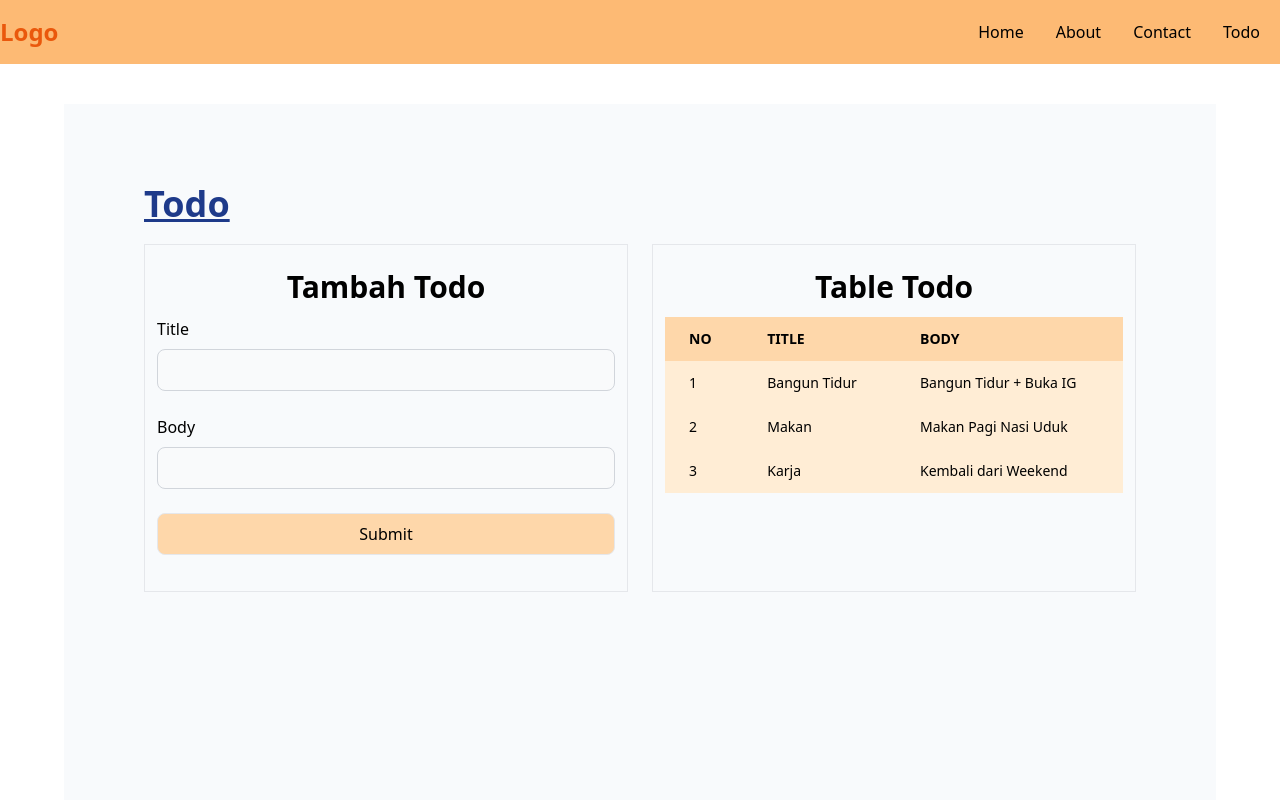
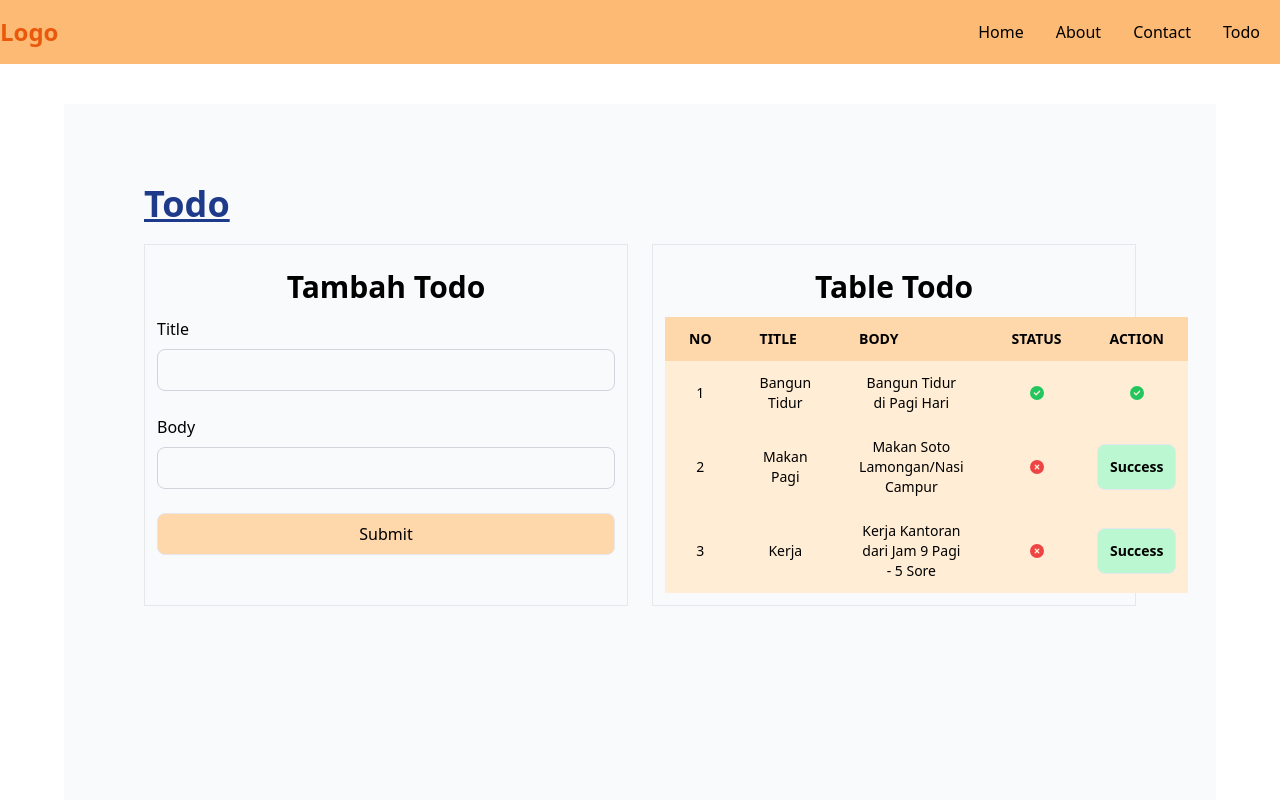
Before and after one commit to sayamelonk/ReactJS-Pemula, a React (Vite) app: page /todo in a window 1280 px wide. Shown: the top 800 px of the page. Built offline with nearby package versions, Linux system fonts and the light colour scheme.

Commit message:
Conditional Rendering

```diff
--- a/package.json
+++ b/package.json
@@ -10,6 +10,8 @@
     "preview": "vite preview"
   },
   "dependencies": {
+    "@fortawesome/free-solid-svg-icons": "^6.6.0",
+    "@fortawesome/react-fontawesome": "^0.2.2",
     "react": "^18.3.1",
     "react-dom": "^18.3.1",
     "react-router-dom": "^6.26.2"
--- a/src/page/TodoView.jsx
+++ b/src/page/TodoView.jsx
@@ -1,6 +1,30 @@
+import { FontAwesomeIcon } from '@fortawesome/react-fontawesome'
+import { faCheckCircle, faTimesCircle } from '@fortawesome/free-solid-svg-icons'
 import TittleHeader from '../components/TittleHeader'
+import { useState } from 'react'
 
 const TodoView = () => {
+  const [todoList, setTodoList] = useState([
+    {
+      id: 1,
+      title: 'Bangun Tidur',
+      body: 'Bangun Tidur di Pagi Hari',
+      isComplete: true,
+    },
+    {
+      id: 2,
+      title: 'Makan Pagi',
+      body: 'Makan Soto Lamongan/Nasi Campur',
+      isComplete: false,
+    },
+    {
+      id: 3,
+      title: 'Kerja',
+      body: 'Kerja Kantoran dari Jam 9 Pagi - 5 Sore',
+      isComplete: false,
+    },
+  ])
+
   return (
     <>
       <TittleHeader title="Todo" />
@@ -50,24 +74,49 @@ const TodoView = () => {
                 <th scope="col" className="px-6 py-3">
                   Body
                 </th>
+                <th scope="col" className="px-6 py-3">
+                  Status
+                </th>
+                <th scope="col" className="px-6 py-3">
+                  Action
+                </th>
               </tr>
             </thead>
-            <tbody className="bg-orange-100 text-left">
-              <tr>
-                <td className="px-6 py-3">1</td>
-                <td className="px-6 py-3">Bangun Tidur</td>
-                <td className="px-6 py-3">Bangun Tidur + Buka IG</td>
-              </tr>
-              <tr>
-                <td className="px-6 py-3">2</td>
-                <td className="px-6 py-3">Makan</td>
-                <td className="px-6 py-3">Makan Pagi Nasi Uduk</td>
-              </tr>
-              <tr>
-                <td className="px-6 py-3">3</td>
-                <td className="px-6 py-3">Karja</td>
-                <td className="px-6 py-3">Kembali dari Weekend</td>
-              </tr>
+            <tbody className="bg-orange-100 text-center">
+              {todoList.map((todo) => (
+                <tr key={todo.id}>
+                  <td className="px-6 py-3">{todo.id}</td>
+                  <td className="px-6 py-3">{todo.title}</td>
+                  <td className="px-6 py-3">{todo.body}</td>
+                  <td className="px-6 py-3">
+                    {todo.isComplete ? (
+                      <FontAwesomeIcon
+                        icon={faCheckCircle}
+                        className="text-green-500"
+                      />
+                    ) : (
+                      <FontAwesomeIcon
+                        icon={faTimesCircle}
+                        className="text-red-500"
+                      />
+                    )}
+                  </td>
+                  <td>
+                    {todo.isComplete ? (
+                      <span>
+                        <FontAwesomeIcon
+                          icon={faCheckCircle}
+                          className="text-green-500"
+                        />
+                      </span>
+                    ) : (
+                      <button className="font-bold border rounded-lg p-3 bg-green-200 hover:bg-green-600">
+                        Success
+                      </button>
+                    )}
+                  </td>
+                </tr>
+              ))}
             </tbody>
           </table>
         </div>
```
Also changed, not shown: 1 other file (tests, documents, lock files or other folders).
